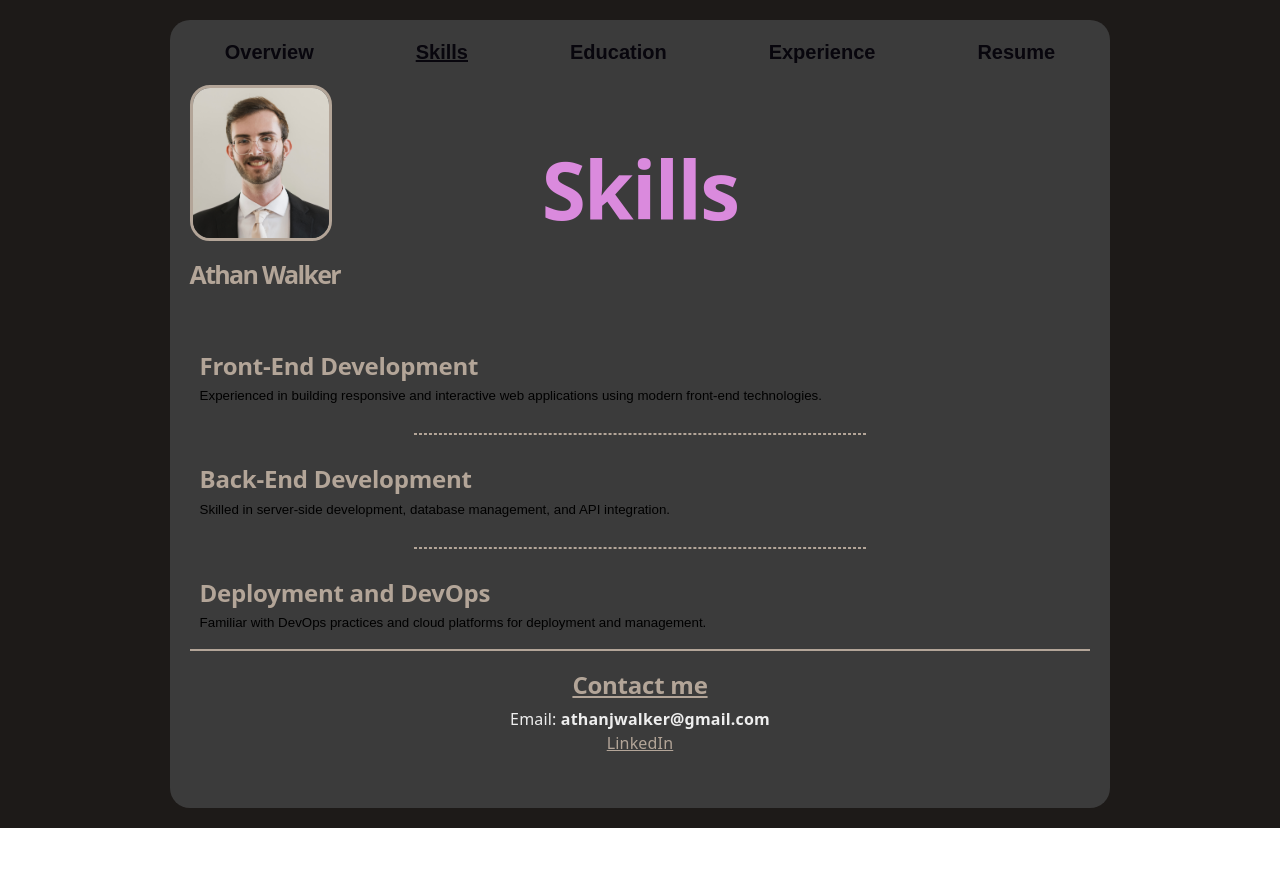
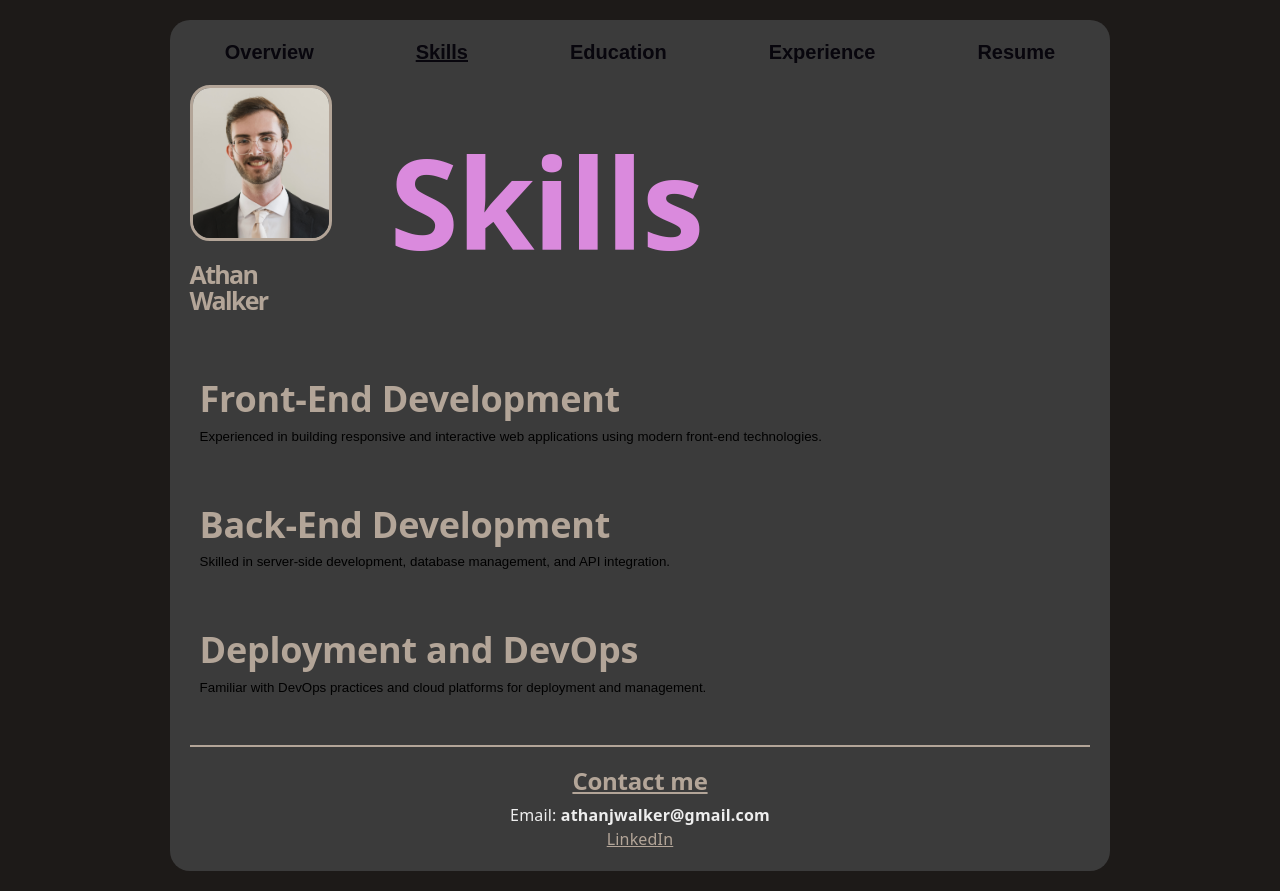
Before and after one commit to atjwa/portfolio, a React (Vite) app: page / in a window 1280 px wide. Both pictures are taken after a click on the element 339 px from the left and 692 px from the top of the page. Before the commit the page ends 828 px from the top, so only its background shows below. Built offline with nearby package versions, Linux system fonts and the light colour scheme.

Commit message:
chore(moreSubSections): all sections now present

```diff
--- a/src/index.css
+++ b/src/index.css
@@ -273,13 +273,13 @@ img {
 }
 
 .secondaryPageHeader {
-  font-size: 80px;
+  font-size: 125px;
   color: #da8add;
   display: flex;
-  /* text-align: center; */
-  justify-content: center;
+  justify-content: left;
   align-items: center;
-  width: 60%;
+  padding-left: 60px;
+  width: 100%;
 }
 
 .subsection-divider {
@@ -292,12 +292,22 @@ img {
 
 .subsection-left {
   text-align: left;
-  width: 100%;
+  margin-bottom: 40px;
 }
 
 .subsection-right {
   text-align: right;
+}
+
+.subsection-center {
+  text-align: center;
+}
+
+.subsection-center,
+.subsection-left,
+.subsection-right {
   width: 100%;
+  overflow: hidden;
 }
 
 .subsection-right-button {
@@ -308,6 +318,19 @@ img {
 }
 .subsection-center-button {
   text-align: center;
+}
+
+.subsection-right-title {
+  text-align: right;
+  font-size: 24px;
+}
+.subsection-left-title {
+  text-align: left;
+  font-size: 36px;
+}
+.subsection-center-title {
+  text-align: center;
+  font-size: 30px;
 }
 
 .subsection-right-button,
@@ -337,5 +360,4 @@ img {
   padding-bottom: 20px;
   padding-left: 40px;
   padding-right: 40px;
-
 }
--- a/src/pages/Resume.tsx
+++ b/src/pages/Resume.tsx
@@ -1,9 +1,6 @@
 const Resume = () => {
     return (
         <div className="resumeSection">
-            <a href="/Athan_Walker_Resume.pdf" download>
-                Download my resume
-            </a>
             <iframe
                 src="/Athan_Walker_Resume.pdf"
                 title="My resume"
--- a/src/pages/skills/Skills.tsx
+++ b/src/pages/skills/Skills.tsx
@@ -7,7 +7,7 @@ const Skills = () => {
         <SecondaryHeader pageName={PageNames.Skills}/>
         <Subsection
             title="Front-End Development"
-            hasDivider={true}
+            hasDivider={false}
             className="subsection-left"
             description="Experienced in building responsive and interactive web applications using modern front-end technologies."
         >
@@ -68,9 +68,13 @@ const Skills = () => {
         </Subsection>
         <Subsection
             title="Back-End Development"
-            hasDivider={true}
+            hasDivider={false}
             className="subsection-left"
             description="Skilled in server-side development, database management, and API integration."
+        >
+            <Subsection
+                title="Languages"
+                className="subsection-center"
             >
                 <Subsection
                     title="Java"
@@ -78,18 +82,29 @@ const Skills = () => {
                 >
                     <p>Java, Spring, Hibernate, SQL</p>
                 </Subsection>
+            </Subsection>
+            <Subsection
+                title="API Design"
+                className="subsection-center"
+            >
                 <Subsection
                     title="REST API Design & Development"
                     className="subsection-right"
                 >
                     <p>Validate, Read, Save, Submit</p>
                 </Subsection>
+            </Subsection>
+            <Subsection
+                title="Authentication & Security"
+                className="subsection-center"
+            >
                 <Subsection
                     title="JWT Authentication"
                     className="subsection-right"
                     description="Experienced in implementing JWT-based authentication for RESTful APIs."
                 >
                     <p>Java, Spring, Hibernate, SQL</p>
+                </Subsection>
             </Subsection>
         </Subsection>
         <Subsection
@@ -99,11 +114,65 @@ const Skills = () => {
             description="Familiar with DevOps practices and cloud platforms for deployment and management."
         >
             <Subsection
-                title="Docker"
+                title="CI/CD & Build Automation"
+                className="subsection-center"
+            >
+                <Subsection
+                    title="GitHub Actions"
                     className="subsection-right"
-                description="Experienced in containerizing applications using Docker for consistent deployments."
                 >
-                <p>Docker, Kubernetes, AWS, Azure</p>
+                    <p></p>
+                </Subsection>
+                <Subsection
+                    title="Jenkins"
+                    className="subsection-right"
+                >
+                    <p></p>
+                </Subsection>
+            </Subsection>
+            <Subsection
+                title="Release & Deployment Orchestration"
+                className="subsection-center"
+            >
+                <Subsection
+                    title="XLR (XL Release)"
+                    className="subsection-right"
+                >
+                    <p></p>
+                </Subsection>
+            </Subsection>
+            <Subsection
+                title="Monitoring & Observability"
+                className="subsection-center"
+            >
+                <Subsection
+                    title="Splunk"
+                    className="subsection-right"
+                >
+                    <p></p>
+                </Subsection>
+            </Subsection>
+            <Subsection
+                title="Product Analytics & User Behavior"
+                className="subsection-center"
+            >
+                <Subsection
+                    title="FullStory"
+                    className="subsection-right"
+                >
+                    <p></p>
+                </Subsection>
+            </Subsection>
+            <Subsection
+                title="Feature Management & Controlled Releases"
+                className="subsection-center"
+            >
+                <Subsection
+                    title="Feature flags"
+                    className="subsection-right"
+                >
+                    <p></p>
+                </Subsection>
             </Subsection>
         </Subsection>
     </>);
--- a/src/pages/skills/Subsection.tsx
+++ b/src/pages/skills/Subsection.tsx
@@ -6,7 +6,7 @@ const Subsection = ({ title, className, hasDivider, description, children }: { t
     return (
         <div className={className}>
             <button className={`${className}-button ${buttonClassName}`} onClick={() => setIsOpen(!isOpen)}>
-                <h2 className={className}>{title}</h2>
+                <h2 className={`${className}-title`}>{title}</h2>
                 {description && <p>{description}</p>}
             </button>
 
```
Lines whose indentation alone changed are shown as unchanged.
